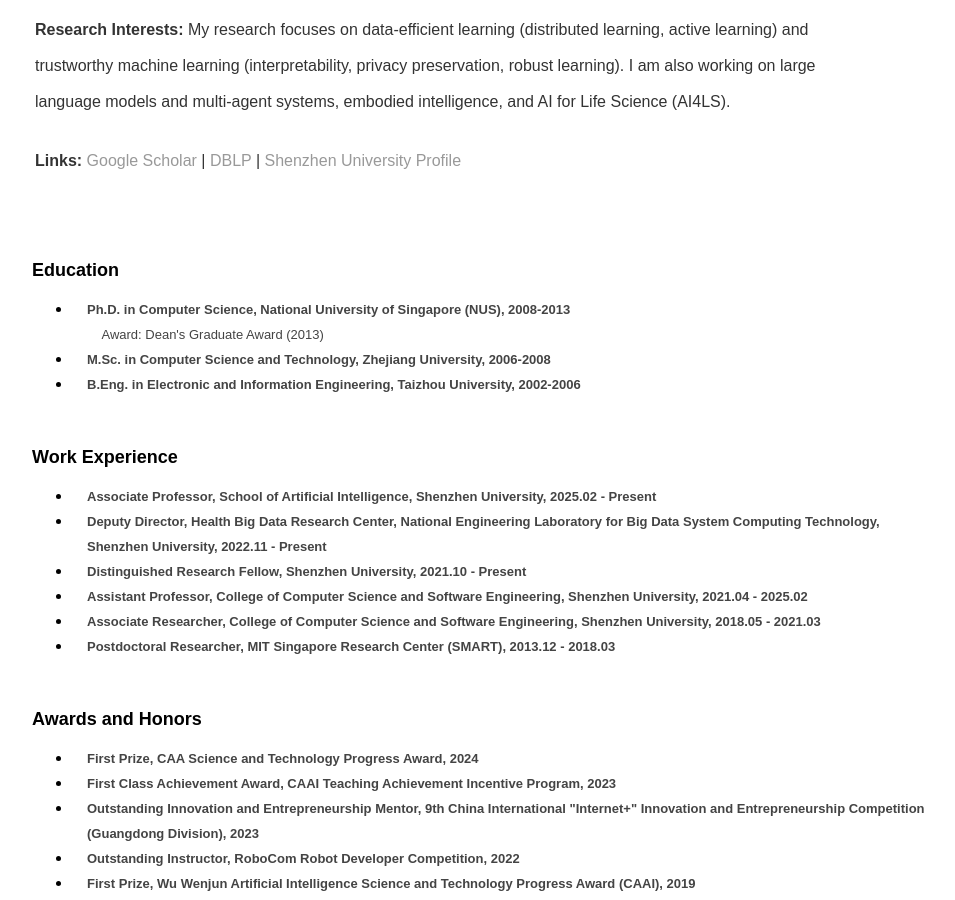
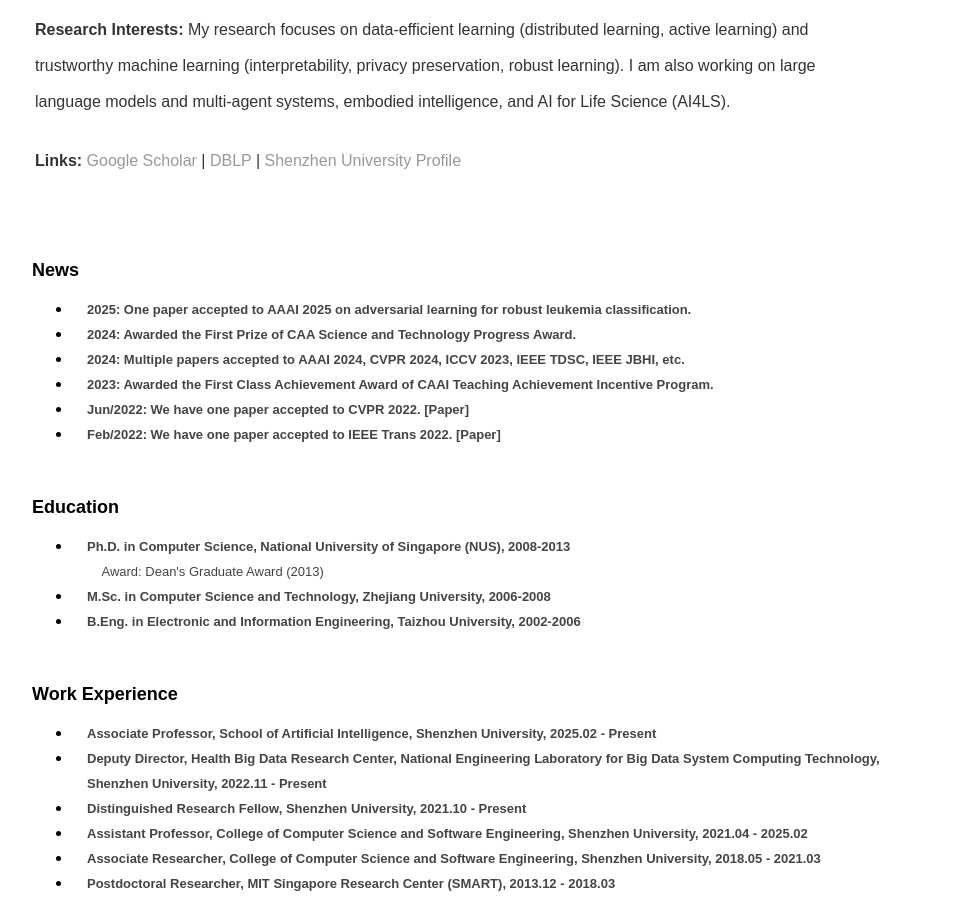
Before and after one commit to arikcj/arikcj.github.io, a Jekyll site: the page built from index.html, in a window 1280 px wide and 900 px high, scrolled down 640 px. Shown: the whole window, without its empty margins (160-1115 px from the left). Built offline with Jekyll 4.4.1, drawn with Linux system fonts in a browser that asks for light colours.

Commit message:
Add News section above Education with updated content

```diff
--- a/index.html
+++ b/index.html
@@ -46,6 +46,30 @@
 			</tr>
 		</tbody>
 	</table>
+
+<!--News-->
+    <br>
+    <p><b><font face="Arial" size="4">News</font></b></p>
+    <ul class="Awards">
+		<li>
+			<p style="line-height: 150%; margin-left: 15px; margin-top: 0pt; margin-bottom: 0pt;"><b><font color="#444444" face="Arial" size="2">2025: One paper accepted to AAAI 2025 on adversarial learning for robust leukemia classification.</font></b></p>
+		</li>
+        <li>
+			<p style="line-height: 150%; margin-left: 15px; margin-top: 0pt; margin-bottom: 0pt;"><b><font color="#444444" face="Arial" size="2">2024: Awarded the First Prize of CAA Science and Technology Progress Award.</font></b></p>
+		</li>
+        <li>
+			<p style="line-height: 150%; margin-left: 15px; margin-top: 0pt; margin-bottom: 0pt;"><b><font color="#444444" face="Arial" size="2">2024: Multiple papers accepted to AAAI 2024, CVPR 2024, ICCV 2023, IEEE TDSC, IEEE JBHI, etc.</font></b></p>
+		</li>
+        <li>
+			<p style="line-height: 150%; margin-left: 15px; margin-top: 0pt; margin-bottom: 0pt;"><b><font color="#444444" face="Arial" size="2">2023: Awarded the First Class Achievement Award of CAAI Teaching Achievement Incentive Program.</font></b></p>
+		</li>
+        <li>
+			<p style="line-height: 150%; margin-left: 15px; margin-top: 0pt; margin-bottom: 0pt;"><b><font color="#444444" face="Arial" size="2">Jun/2022: We have one paper accepted to CVPR 2022. [Paper]</font></b></p>
+		</li>
+        <li>
+			<p style="line-height: 150%; margin-left: 15px; margin-top: 0pt; margin-bottom: 0pt;"><b><font color="#444444" face="Arial" size="2">Feb/2022: We have one paper accepted to IEEE Trans 2022. [Paper]</font></b></p>
+		</li>
+	</ul>
 
 <!--Education-->
     <br>
```
